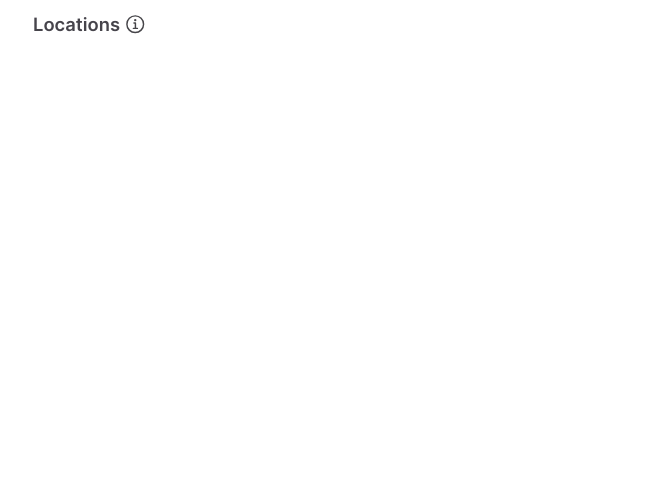
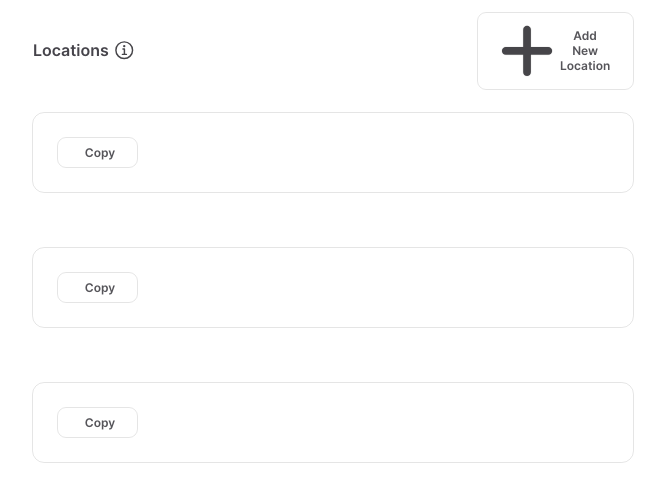
Before and after one commit to Sanjin-Pajic/forms-playground-vite, a React (Vite) app: page / in a window 1280 px wide. Shown: the top 502 px of the page, without its empty margins (307-972 px from the left). Built offline with nearby package versions, Linux system fonts and the light colour scheme.

Commit message:
feat(home.tsx): add more Home.tsx requirements, develop structure

```diff
--- a/src/pages/home/Home.styles.ts
+++ b/src/pages/home/Home.styles.ts
@@ -1,10 +1,12 @@
 import styled from 'styled-components'
+import deviceQuery from '../../utils/deviceQuery'
 
 export const HomeWrapper = styled.div`
     display: flex;
+    flex-direction: column;
     justify-content: space-between;
 `
-export const LocationsHeaderWrapper = styled.div`
+export const LocationsHeaderLabelWrapper = styled.div`
     display: flex;
     align-items: center;
     justify-content: flex-start;
@@ -13,8 +15,11 @@ export const LocationsHeaderWrapper = styled.div`
 `
 
 export const HeaderText = styled.span`
-    font-size: 1.15rem;
     font-family: 'Inter-SemiBold';
+    font-size: 1rem;
+
+    ${deviceQuery.mobileL} {
+    }
 `
 
 export const IconInfoWrapper = styled.div`
@@ -23,3 +28,11 @@ export const IconInfoWrapper = styled.div`
     align-items: center;
     cursor: pointer;
 `
+
+export const LocationsContainer = styled.div``
+export const TopHeaderSection = styled.div`
+    display: flex;
+    justify-content: space-between;
+    align-items: center;
+    padding-bottom: 1.5rem;
+`
--- a/src/pages/home/Home.tsx
+++ b/src/pages/home/Home.tsx
@@ -1,5 +1,15 @@
-import { HeaderText, HomeWrapper, IconInfoWrapper, LocationsHeaderWrapper } from './Home.styles'
+import {
+    HeaderText,
+    HomeWrapper,
+    IconInfoWrapper,
+    LocationsContainer,
+    LocationsHeaderLabelWrapper,
+    TopHeaderSection
+} from './Home.styles'
 import IconInfo from '../../assets/icons/info.svg?react'
+import Location from '../../layouts/location/Location'
+import Button from '../../components/common/button/ReusableButton'
+import IconPlus from '../../assets/icons/plus.svg?react'
 
 /**
  * HOME COMPONENT
@@ -12,20 +22,77 @@ import IconInfo from '../../assets/icons/info.svg?react'
  * principles (in my opinion). Makes things tidier, and future scalability is preserved if
  * additional routes or page components were to be added later.
  *
- * @function Home
+ * @function     Home
  * @returns {JSX.Element}
  */
 function Home(): JSX.Element {
+    const locations: LocationProps[] = [
+        {
+            title: '',
+            altName: '',
+            address: '',
+            city: '',
+            country: '',
+            state: '',
+            postalCode: '',
+            parkingFee: false,
+            parkingInfo: ''
+        },
+        {
+            title: '',
+            altName: '',
+            address: '',
+            city: '',
+            country: '',
+            state: '',
+            postalCode: '',
+            parkingFee: false,
+            parkingInfo: ''
+        },
+        {
+            title: '',
+            altName: '',
+            address: '',
+            city: '',
+            country: '',
+            state: '',
+            postalCode: '',
+            parkingFee: false,
+            parkingInfo: ''
+        }
+    ]
+
     return (
         <HomeWrapper>
-            <LocationsHeaderWrapper>
-                <HeaderText>Locations</HeaderText>
-                <IconInfoWrapper>
-                    <IconInfo fill="#464549" stroke="#464549" />
-                </IconInfoWrapper>
-            </LocationsHeaderWrapper>
+            <TopHeaderSection>
+                <LocationsHeaderLabelWrapper>
+                    <HeaderText>Locations</HeaderText>
+                    <IconInfoWrapper>
+                        <IconInfo fill="#464549" stroke="#464549" />
+                    </IconInfoWrapper>
+                </LocationsHeaderLabelWrapper>
+
+                <Button icon={<IconPlus fill="#464549" stroke="#464549" />}>Add New Location</Button>
+            </TopHeaderSection>
+            <LocationsContainer>
+                {locations.map(() => (
+                    <Location />
+                ))}
+            </LocationsContainer>
         </HomeWrapper>
     )
 }
 
+interface LocationProps {
+    title?: string
+    altName?: string
+    address?: string
+    city?: string
+    country?: string
+    state?: string
+    postalCode?: string
+    parkingFee?: boolean
+    parkingInfo: string
+}
+
 export default Home
```
